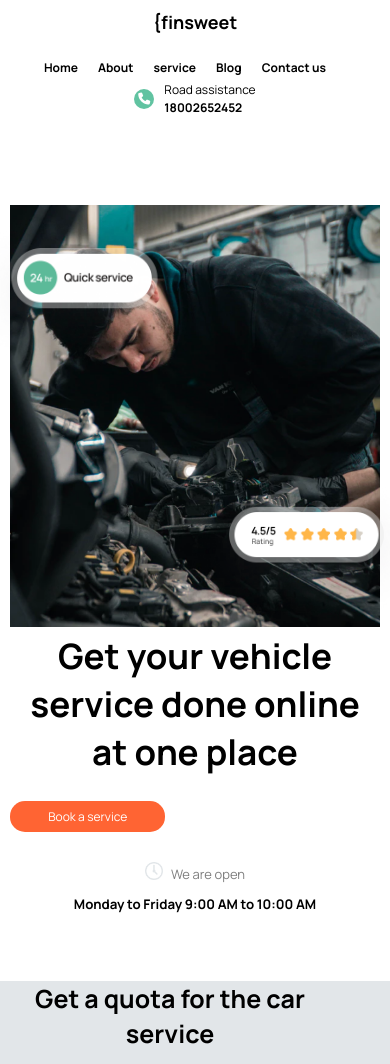
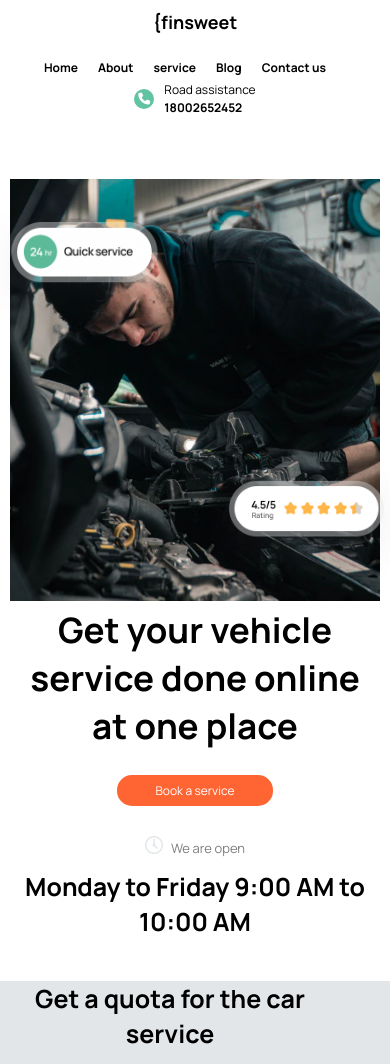
Before and after one commit to Owolabs/finsweet, a plain HTML site: page index.html in a window 390 px wide. Shown: the top 1064 px of the page. Drawn offline with Linux system fonts and the light colour scheme.

Commit message:
Update style.css

```diff
--- a/style.css
+++ b/style.css
@@ -521,12 +521,15 @@ main .wrapper .right-image .rating{
         justify-content: center;
          margin:10px 0
     }
-
+    main .wrapper .left-text .content .open .date{
+        font-size: 20px
+    }
        main .wrapper .left-text h5{
            text-align: center;
+           font-size:25px
        }
       main .wrapper .left-text .content .button{
-         text align: center;
+         text-align: center;
      }
     .btn{
         padding: 7px 20px;
```
